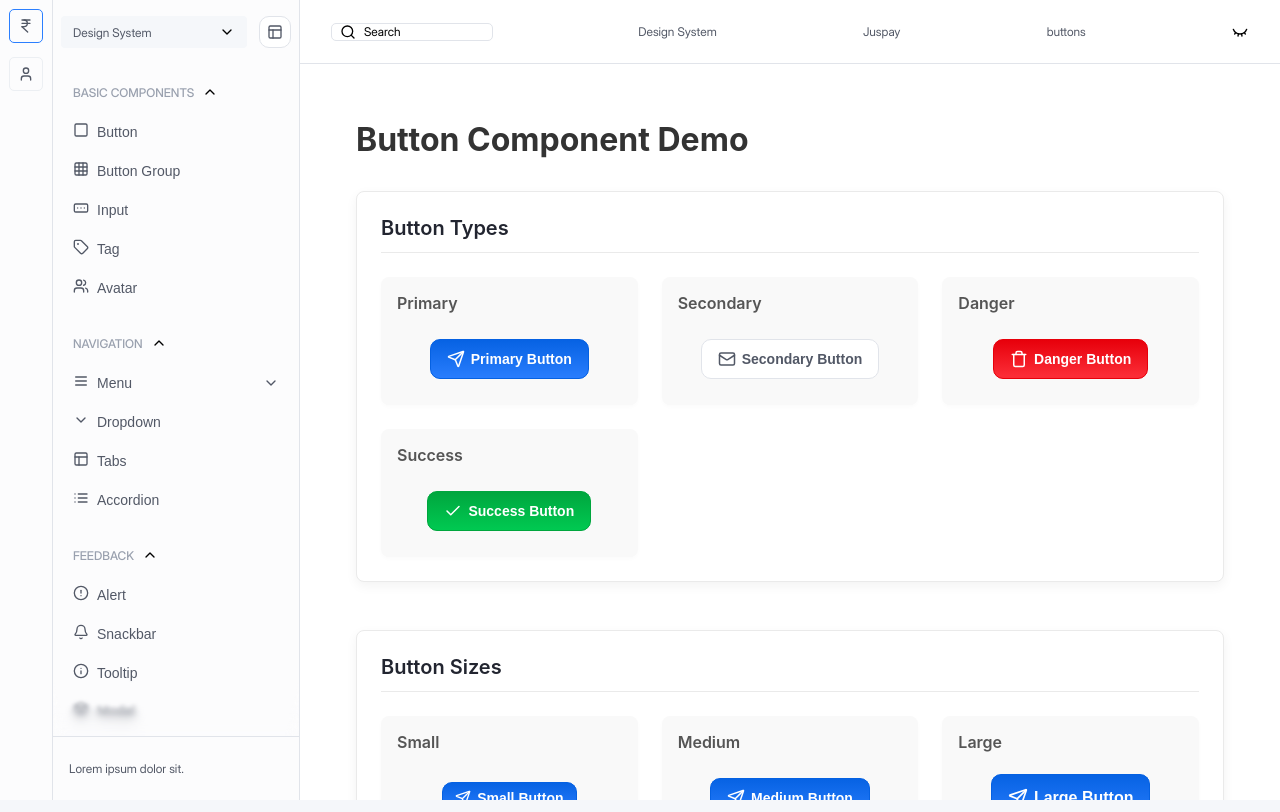
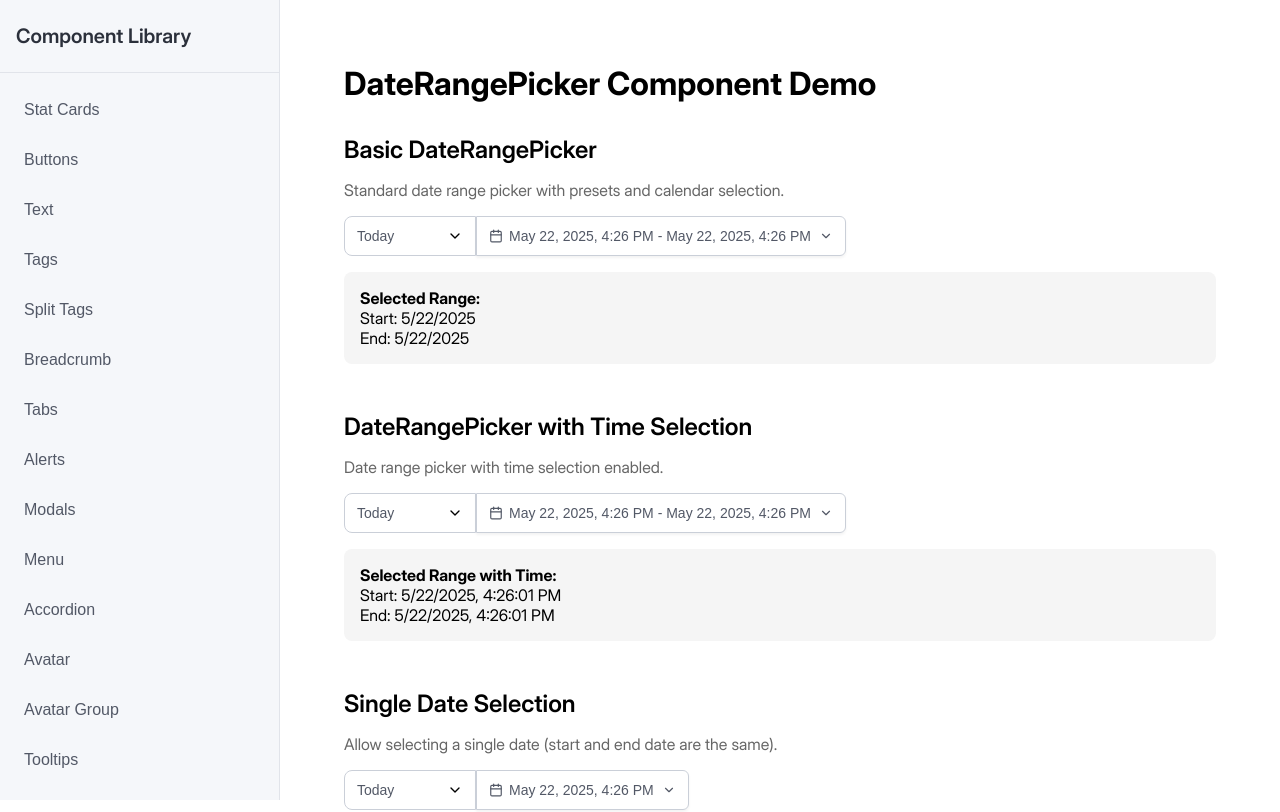
Before and after one commit to design-juspay/Blend-v1, a React (Vite) app: page / in a window 1280 px wide. Shown: the top 812 px of the page. Built offline with nearby package versions, Linux system fonts and the light colour scheme.

Commit message:
minor fix

```diff
--- a/src/App.tsx
+++ b/src/App.tsx
@@ -22,7 +22,6 @@ import MenuDemo from "./demos/Menu/MenuDemo";
 import DateRangePickerDemo from "./demos/DateRangePicker/DateRangePickerDemo";
 import StatCardDemo from "./demos/StatCard/StatCardDemo";
 import Snackbar from "../lib/components/Snackbar/Snackbar";
-import SidebarDemo from "./demos/sidebar/SidebarDemo";
 
 // Component categories
 type ComponentCategory = {
@@ -141,44 +140,42 @@ function App() {
   )?.component;
 
   return (
-    // <div className="app-container">
-    //   {/* Sidebar Toggle for Mobile */}
-    //   <div className="sidebar-toggle">
-    //     <Button
-    //       subType={ButtonSubType.PLAIN_ICON}
-    //       ariaLabel={isSidebarOpen ? "Close sidebar" : "Open sidebar"}
-    //       leadingIcon={isSidebarOpen ? X : Menu}
-    //       onClick={() => setIsSidebarOpen(!isSidebarOpen)}
-    //     />
-    //   </div>
+    <div className="app-container">
+      {/* Sidebar Toggle for Mobile */}
+      <div className="sidebar-toggle">
+        <Button
+          subType={ButtonSubType.PLAIN_ICON}
+          ariaLabel={isSidebarOpen ? "Close sidebar" : "Open sidebar"}
+          leadingIcon={isSidebarOpen ? X : Menu}
+          onClick={() => setIsSidebarOpen(!isSidebarOpen)}
+        />
+      </div>
 
-    //   <Snackbar visibleToasts={5} />
+      <Snackbar visibleToasts={5} />
 
-    //   {/* Sidebar */}
-    //   <aside className={`sidebar ${isSidebarOpen ? "open" : "closed"}`}>
-    //     <div className="sidebar-header">
-    //       <h1 className="sidebar-title">Component Library</h1>
-    //     </div>
-    //     <nav className="sidebar-nav">
-    //       {componentCategories.map((category) => (
-    //         <button
-    //           key={category.id}
-    //           className={`sidebar-nav-item ${
-    //             selectedCategory === category.id ? "active" : ""
-    //           }`}
-    //           onClick={() => setSelectedCategory(category.id)}
-    //         >
-    //           {category.name}
-    //         </button>
-    //       ))}
-    //     </nav>
-    //   </aside>
+      {/* Sidebar */}
+      <aside className={`sidebar ${isSidebarOpen ? "open" : "closed"}`}>
+        <div className="sidebar-header">
+          <h1 className="sidebar-title">Component Library</h1>
+        </div>
+        <nav className="sidebar-nav">
+          {componentCategories.map((category) => (
+            <button
+              key={category.id}
+              className={`sidebar-nav-item ${
+                selectedCategory === category.id ? "active" : ""
+              }`}
+              onClick={() => setSelectedCategory(category.id)}
+            >
+              {category.name}
+            </button>
+          ))}
+        </nav>
+      </aside>
 
-    //   {/* Main Content */}
-    //   <main className="main-content">{currentComponent}</main>
-    // </div>
-
-    <SidebarDemo />
+      {/* Main Content */}
+      <main className="main-content">{currentComponent}</main>
+    </div>
   );
 }
 
```
